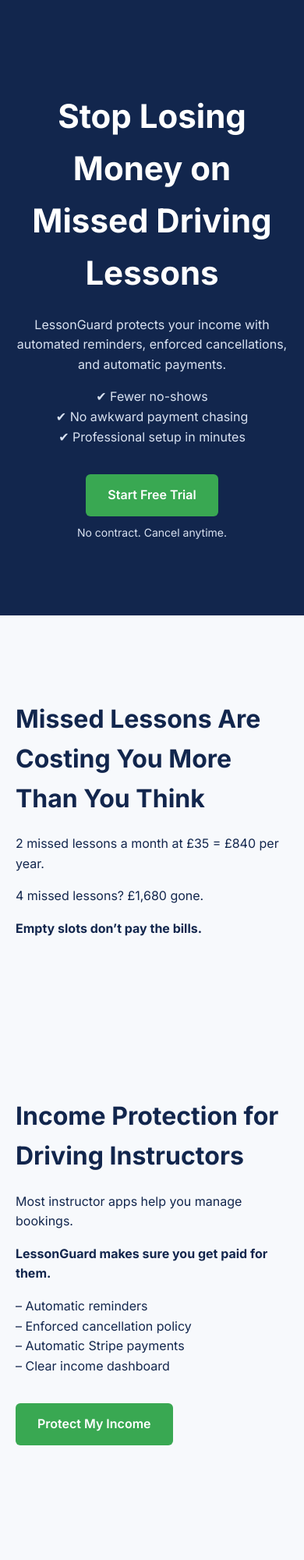
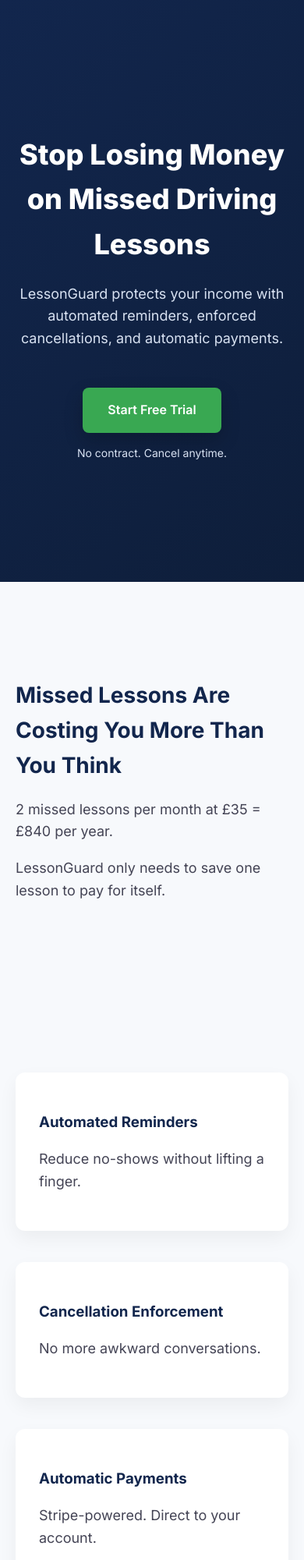
Before and after one commit to SaaSEntre1111/lessonguard-website, a plain HTML site: page index.html in a window 390 px wide. Shown: the top 2000 px of the page at 78% size. Drawn offline with Linux system fonts and the light colour scheme.

Commit message:
index.html

```diff
--- a/index.html
+++ b/index.html
@@ -4,149 +4,199 @@
 <meta charset="UTF-8">
 <meta name="viewport" content="width=device-width, initial-scale=1.0">
 <title>LessonGuard – Income Protection for Driving Instructors</title>
-<link href="https://fonts.googleapis.com/css2?family=Inter:wght@400;600;700&display=swap" rel="stylesheet">
+<link href="https://fonts.googleapis.com/css2?family=Inter:wght@400;600;700;800&display=swap" rel="stylesheet">
 <style>
+
+:root {
+  --navy: #12264D;
+  --navy-dark: #0E1E3A;
+  --green: #39A852;
+  --light: #F7F9FC;
+}
+
 body {
   margin: 0;
   font-family: 'Inter', sans-serif;
-  background: #F7F9FC;
-  color: #12264D;
+  background: var(--light);
+  color: var(--navy);
   line-height: 1.6;
 }
+
 section {
-  padding: 80px 20px;
+  padding: 100px 20px;
+}
+
+.container {
   max-width: 1100px;
   margin: auto;
 }
-h1, h2 {
+
+h1 {
+  font-size: 48px;
+  font-weight: 800;
   margin-bottom: 20px;
 }
-h1 {
-  font-size: 42px;
+
+h2 {
+  font-size: 36px;
+  font-weight: 700;
+  margin-bottom: 20px;
 }
-h2 {
-  font-size: 32px;
+
+p {
+  font-size: 18px;
+  color: #445;
 }
-p {
-  margin-bottom: 15px;
+
+.hero {
+  background: linear-gradient(135deg, var(--navy), var(--navy-dark));
+  color: white;
+  text-align: center;
+  padding: 140px 20px;
 }
-.hero {
-  background: #12264D;
+
+.hero p {
+  color: #d8e2f2;
+}
+
+.button {
+  display: inline-block;
+  padding: 16px 32px;
+  background: var(--green);
+  color: white;
+  text-decoration: none;
+  border-radius: 8px;
+  font-weight: 600;
+  margin-top: 30px;
+  box-shadow: 0 10px 25px rgba(0,0,0,0.2);
+  transition: all 0.2s ease;
+}
+
+.button:hover {
+  transform: translateY(-2px);
+  box-shadow: 0 15px 30px rgba(0,0,0,0.25);
+}
+
+.grid {
+  display: grid;
+  gap: 40px;
+}
+
+.grid-3 {
+  grid-template-columns: repeat(auto-fit, minmax(250px, 1fr));
+}
+
+.card {
+  background: white;
+  padding: 30px;
+  border-radius: 12px;
+  box-shadow: 0 10px 25px rgba(0,0,0,0.05);
+}
+
+.dark-section {
+  background: var(--navy-dark);
   color: white;
   text-align: center;
 }
-.hero p {
-  color: #d9e2f1;
+
+.dark-section p {
+  color: #cdd8f0;
 }
-.button {
-  display: inline-block;
-  padding: 14px 28px;
-  background: #39A852;
-  color: white;
-  text-decoration: none;
-  border-radius: 6px;
-  font-weight: 600;
-  margin-top: 20px;
+
+.pricing-box {
+  background: white;
+  padding: 40px;
+  border-radius: 12px;
+  box-shadow: 0 15px 40px rgba(0,0,0,0.08);
+  text-align: center;
 }
-.button:hover {
-  background: #2f8e44;
-}
-.dark {
-  background: #0E1E3A;
+
+.footer {
+  background: var(--navy);
   color: white;
   text-align: center;
+  padding: 60px 20px;
 }
-.pricing-box {
-  border: 1px solid #ddd;
-  padding: 30px;
-  border-radius: 8px;
-  text-align: center;
-  background: white;
+
+.badges img {
+  height: 50px;
+  margin: 10px;
 }
-.grid {
-  display: grid;
-  grid-template-columns: repeat(auto-fit, minmax(280px, 1fr));
-  gap: 30px;
+
+@media(max-width:768px){
+  h1 { font-size: 36px; }
+  h2 { font-size: 28px; }
 }
-.footer {
-  text-align: center;
-  font-size: 14px;
-  padding: 40px 20px;
-  background: #12264D;
-  color: white;
-}
+
 </style>
 </head>
 <body>
 
 <section class="hero">
+  <div class="container">
     <h1>Stop Losing Money on Missed Driving Lessons</h1>
     <p>LessonGuard protects your income with automated reminders, enforced cancellations, and automatic payments.</p>
-  <p>✔ Fewer no-shows<br>✔ No awkward payment chasing<br>✔ Professional setup in minutes</p>
     <a href="#" class="button">Start Free Trial</a>
-  <p style="margin-top:10px;font-size:14px;">No contract. Cancel anytime.</p>
+    <p style="margin-top:15px;font-size:14px;">No contract. Cancel anytime.</p>
+  </div>
 </section>
 
 <section>
+  <div class="container">
     <h2>Missed Lessons Are Costing You More Than You Think</h2>
-  <p>2 missed lessons a month at £35 = £840 per year.</p>
-  <p>4 missed lessons? £1,680 gone.</p>
-  <p><strong>Empty slots don’t pay the bills.</strong></p>
+    <p>2 missed lessons per month at £35 = £840 per year.</p>
+    <p>LessonGuard only needs to save one lesson to pay for itself.</p>
+  </div>
 </section>
 
 <section>
-  <h2>Income Protection for Driving Instructors</h2>
-  <p>Most instructor apps help you manage bookings.</p>
-  <p><strong>LessonGuard makes sure you get paid for them.</strong></p>
-  <p>– Automatic reminders<br>
-     – Enforced cancellation policy<br>
-     – Automatic Stripe payments<br>
-     – Clear income dashboard</p>
-  <a href="#" class="button">Protect My Income</a>
-</section>
-
-<section>
-  <h2>How It Works</h2>
-  <div class="grid">
-    <div>
-      <h3>1. Add Your Students</h3>
-      <p>Enter names and numbers.</p>
+  <div class="container grid grid-3">
+    <div class="card">
+      <h3>Automated Reminders</h3>
+      <p>Reduce no-shows without lifting a finger.</p>
     </div>
-    <div>
-      <h3>2. Schedule Lessons</h3>
-      <p>Set your dates and cancellation rules.</p>
+    <div class="card">
+      <h3>Cancellation Enforcement</h3>
+      <p>No more awkward conversations.</p>
     </div>
-    <div>
-      <h3>3. Get Paid Automatically</h3>
-      <p>Reminders go out. Invoices are sent. Money lands in your account.</p>
+    <div class="card">
+      <h3>Automatic Payments</h3>
+      <p>Stripe-powered. Direct to your account.</p>
     </div>
   </div>
 </section>
 
-<section class="dark">
+<section class="dark-section">
+  <div class="container">
     <h2>It Pays for Itself Fast</h2>
-  <p>1 saved lesson per month = £35 recovered</p>
-  <p>Monthly cost = £29</p>
-  <p><strong>You’re already ahead.</strong></p>
-  <a href="#" class="button">Start Protecting My Lessons</a>
+    <p>One saved lesson = covered subscription.</p>
+    <a href="#" class="button">Protect My Income</a>
+  </div>
 </section>
 
 <section>
+  <div class="container">
     <h2>Simple Pricing</h2>
-  <div class="grid">
+    <div class="grid grid-3">
       <div class="pricing-box">
         <h3>Monthly</h3>
-      <p style="font-size:28px;"><strong>£29</strong> / month</p>
+        <p style="font-size:32px;font-weight:700;">£29</p>
         <p>Cancel anytime</p>
       </div>
       <div class="pricing-box">
         <h3>Annual</h3>
-      <p style="font-size:28px;"><strong>£290</strong> / year</p>
+        <p style="font-size:32px;font-weight:700;">£290</p>
         <p>2 months free</p>
       </div>
     </div>
-  <div style="text-align:center;">
-    <a href="#" class="button">Start Free Trial</a>
+  </div>
+</section>
+
+<section>
+  <div class="container badges" style="text-align:center;">
+    <h2>Available on</h2>
+    <img src="https://upload.wikimedia.org/wikipedia/commons/7/78/Google_Play_Store_badge_EN.svg">
+    <img src="https://developer.apple.com/assets/elements/badges/download-on-the-app-store.svg">
   </div>
 </section>
 
```
Lines whose indentation alone changed are shown as unchanged.
